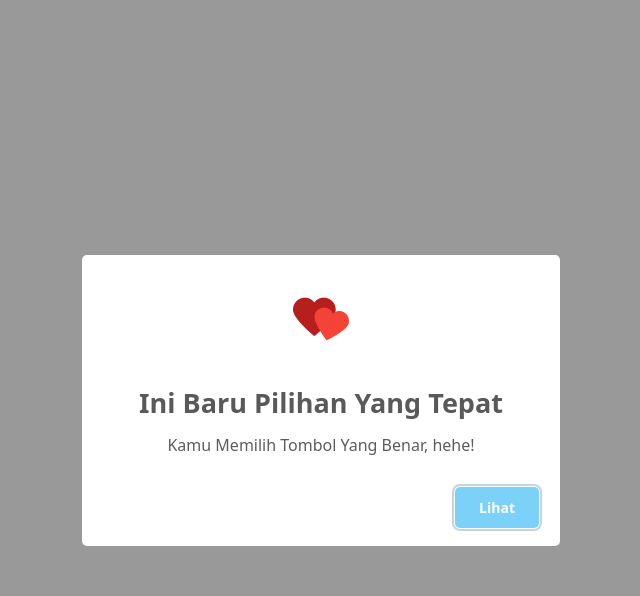
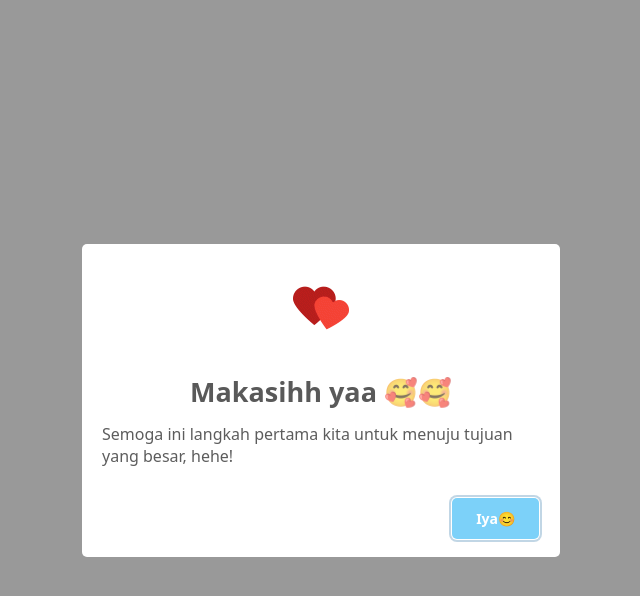
Before and after one commit to nandhastr/the-beauty, a plain HTML site: page index.html in a window 1280 px wide. Both pictures are taken after a click on the button "Ya, Aku Mau". Shown: the whole page, without its empty margins (319-959 px from the left). Drawn offline with nearby package versions, Linux system fonts and the light colour scheme.

Commit message:
commit commit

```diff
--- a/index.html
+++ b/index.html
@@ -249,10 +249,10 @@
                 $("#yesBtn").click(function () {
                     $("#yesBtn,#noBtn,h5").hide();
                     swal({
-                        title: "Ini Baru Pilihan Yang Tepat",
-                        text: "Kamu Memilih Tombol Yang Benar, hehe!",
+                        title: "Makasihh yaa 🥰🥰",
+                        text: "Semoga ini langkah pertama kita untuk menuju tujuan yang besar, hehe!",
                         icon: "/img/Beatinghearts.gif",
-                        button: "Lihat",
+                        button: "Iya😊",
                     }).then(() => {
                         let countdown = 3;
                         $("#countdown").text(countdown).fadeIn("slow");
```
